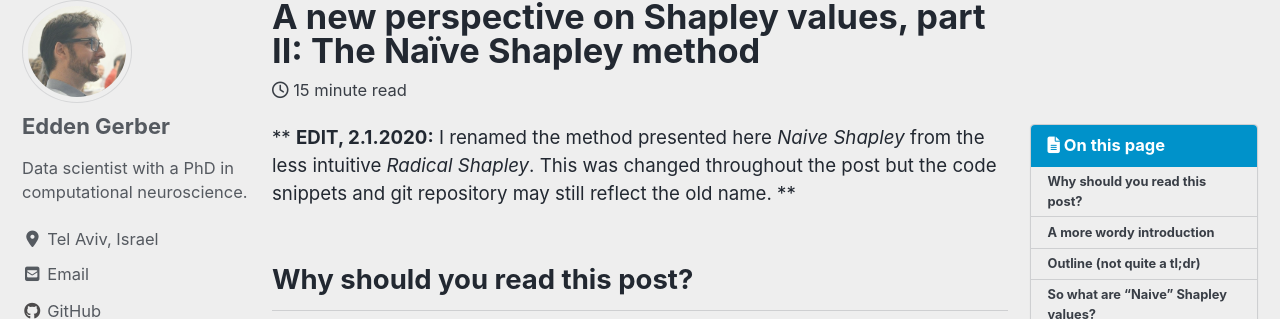
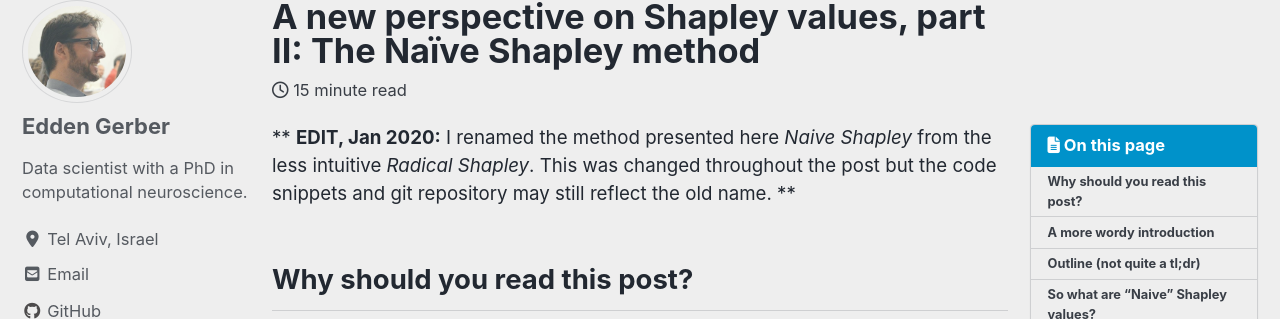
Before and after one commit to edden-gerber/edden-gerber.github.io, a Jekyll site: the page built from _posts/2019-12-8-shapley-part-2.md, in a window 1280 px wide and 900 px high, scrolled down 318 px. Shown: the part 134-453 px from the top of the window. Built offline with Jekyll 4.4.1, drawn with Linux system fonts in a browser that asks for light colours; cached includes are drawn as plain includes; nearby versions of some CDN libraries.

Commit message:
small fix

```diff
--- a/_posts/2019-12-8-shapley-part-2.md
+++ b/_posts/2019-12-8-shapley-part-2.md
@@ -10,7 +10,7 @@ header:
 toc: true
 toc_sticky: true
 ---
-** **EDIT, 2.1.2020:** I renamed the method presented here *Naive Shapley* from the less intuitive *Radical Shapley*. This was changed throughout the post but the code snippets and git repository may still reflect the old name. **
+** **EDIT, Jan 2020:** I renamed the method presented here *Naive Shapley* from the less intuitive *Radical Shapley*. This was changed throughout the post but the code snippets and git repository may still reflect the old name. **
 
 ## Why should you read this post?
 * **For insight into Shapley values and the SHAP tool**. Most other sources on these topics are explanations based on existing primary sources (e.g. academic papers and the SHAP documentation). This post is an attempt to gain some understanding through an empirical approach.
```
